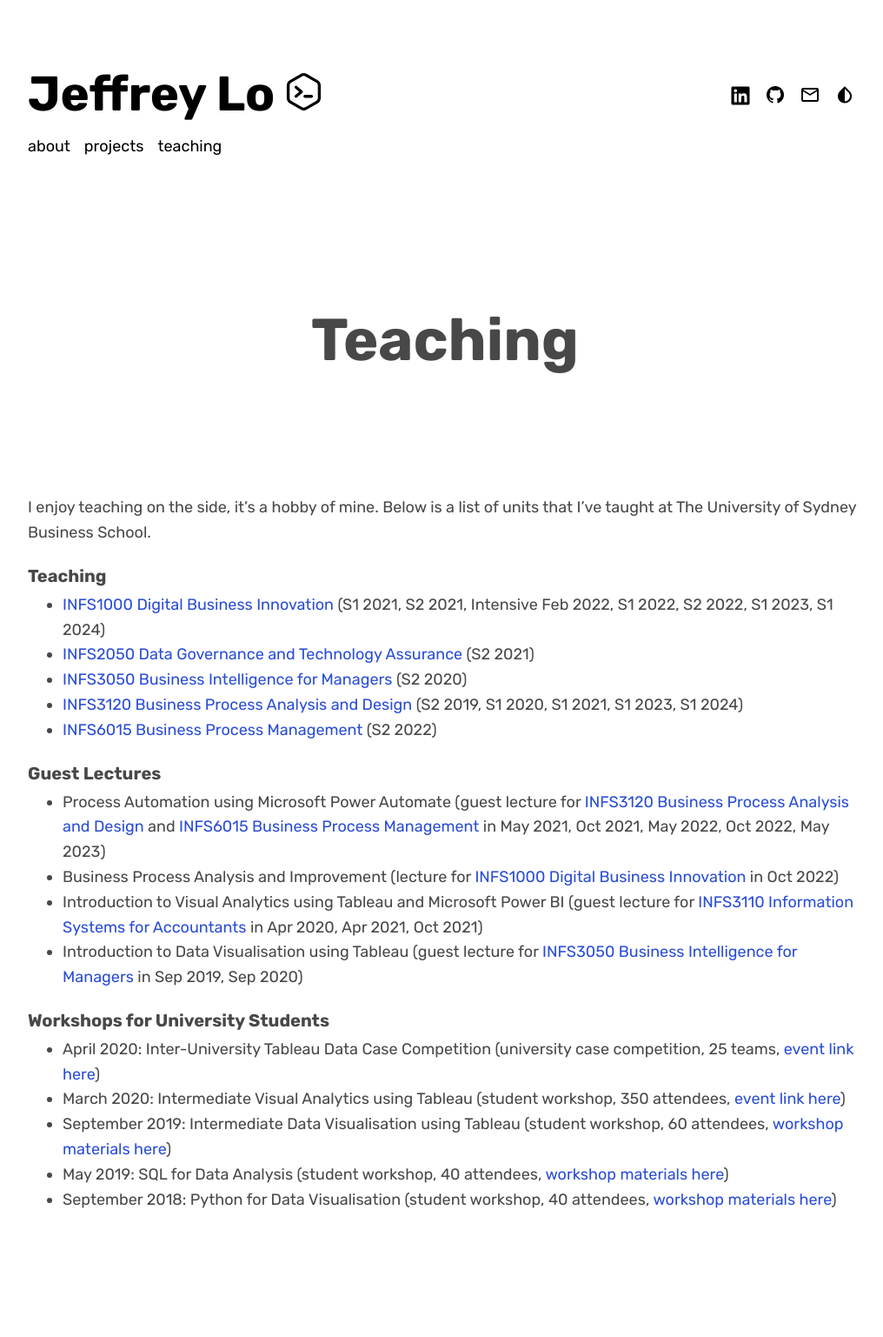
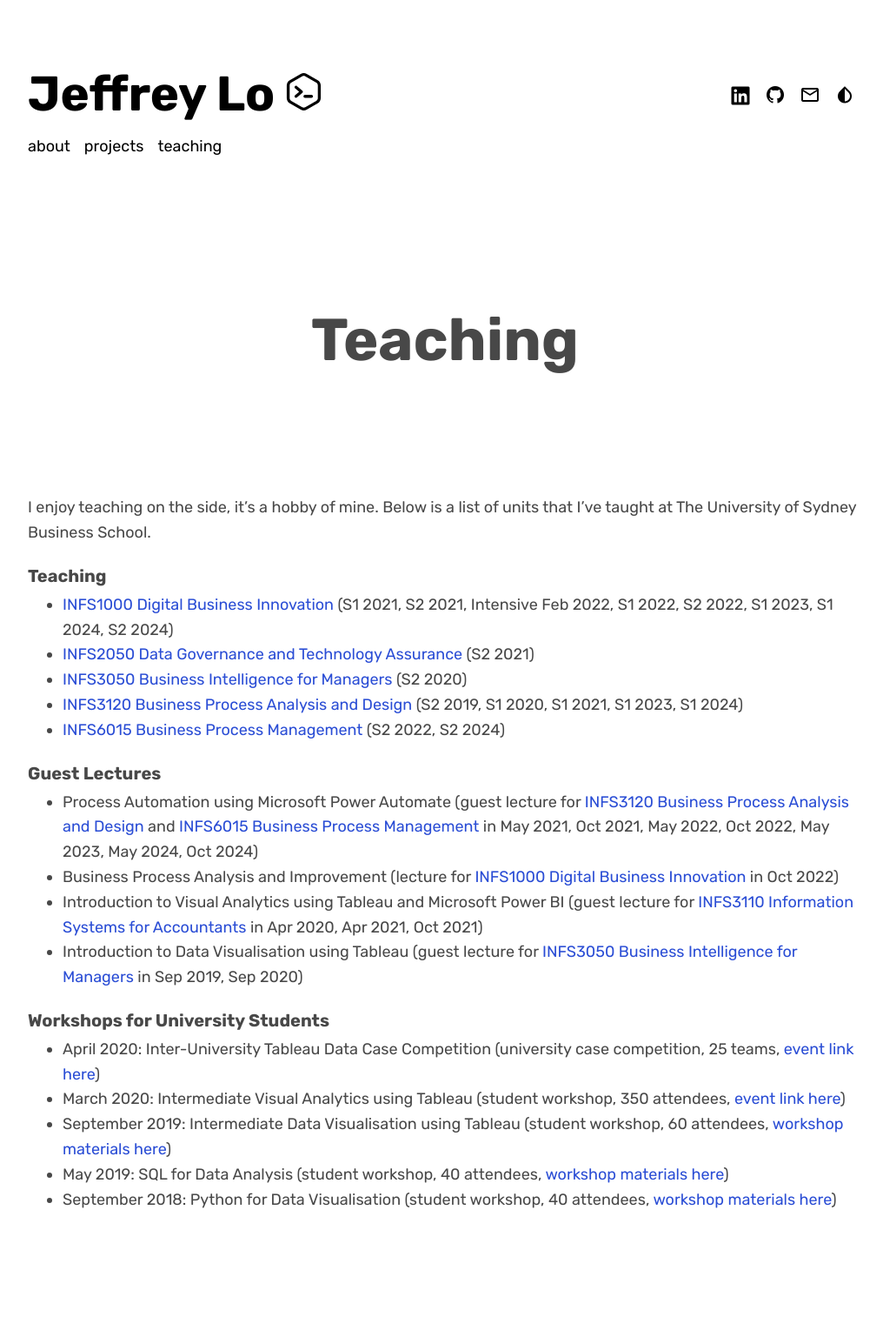
Before and after one commit to jeffreycklo/jeffreycklo.github.io, a Jekyll site: the page built from teaching.md, in a window 1280 px wide. Shown: the whole page at 87% size, without its empty margins (128-1144 px from the left). Built offline with Jekyll 4.4.1, drawn with Linux system fonts in a browser that asks for light colours; nearby versions of some CDN libraries; some web fonts are replaced.

Commit message:
Update teaching.md

```diff
--- a/teaching.md
+++ b/teaching.md
@@ -13,15 +13,15 @@ I enjoy teaching on the side, it's a hobby of mine. Below is a list of units tha
 
 ### Teaching
 
-- [INFS1000 Digital Business Innovation](https://www.sydney.edu.au/units/INFS1000) (S1 2021, S2 2021, Intensive Feb 2022, S1 2022, S2 2022, S1 2023, S1 2024)
+- [INFS1000 Digital Business Innovation](https://www.sydney.edu.au/units/INFS1000) (S1 2021, S2 2021, Intensive Feb 2022, S1 2022, S2 2022, S1 2023, S1 2024, S2 2024)
 - [INFS2050 Data Governance and Technology Assurance](https://www.sydney.edu.au/units/INFS2050) (S2 2021)
 - [INFS3050 Business Intelligence for Managers](https://www.sydney.edu.au/units/INFS3050) (S2 2020)
 - [INFS3120 Business Process Analysis and Design](https://www.sydney.edu.au/units/INFS2020) (S2 2019, S1 2020, S1 2021, S1 2023, S1 2024)
-- [INFS6015 Business Process Management](https://www.sydney.edu.au/units/INFS6015) (S2 2022)
+- [INFS6015 Business Process Management](https://www.sydney.edu.au/units/INFS6015) (S2 2022, S2 2024)
 
 ### Guest Lectures
 
-- Process Automation using Microsoft Power Automate (guest lecture for [INFS3120 Business Process Analysis and Design](https://www.sydney.edu.au/units/INFS3120) and [INFS6015 Business Process Management](https://www.sydney.edu.au/units/INFS6015) in May 2021, Oct 2021, May 2022, Oct 2022, May 2023)
+- Process Automation using Microsoft Power Automate (guest lecture for [INFS3120 Business Process Analysis and Design](https://www.sydney.edu.au/units/INFS3120) and [INFS6015 Business Process Management](https://www.sydney.edu.au/units/INFS6015) in May 2021, Oct 2021, May 2022, Oct 2022, May 2023, May 2024, Oct 2024)
 - Business Process Analysis and Improvement (lecture for [INFS1000 Digital Business Innovation](https://www.sydney.edu.au/units/INFS1000) in Oct 2022)
 - Introduction to Visual Analytics using Tableau and Microsoft Power BI (guest lecture for [INFS3110 Information Systems for Accountants](https://www.sydney.edu.au/units/INFS3110) in Apr 2020, Apr 2021, Oct 2021)
 - Introduction to Data Visualisation using Tableau (guest lecture for [INFS3050 Business Intelligence for Managers](https://www.sydney.edu.au/units/INFS3050) in Sep 2019, Sep 2020)
```
